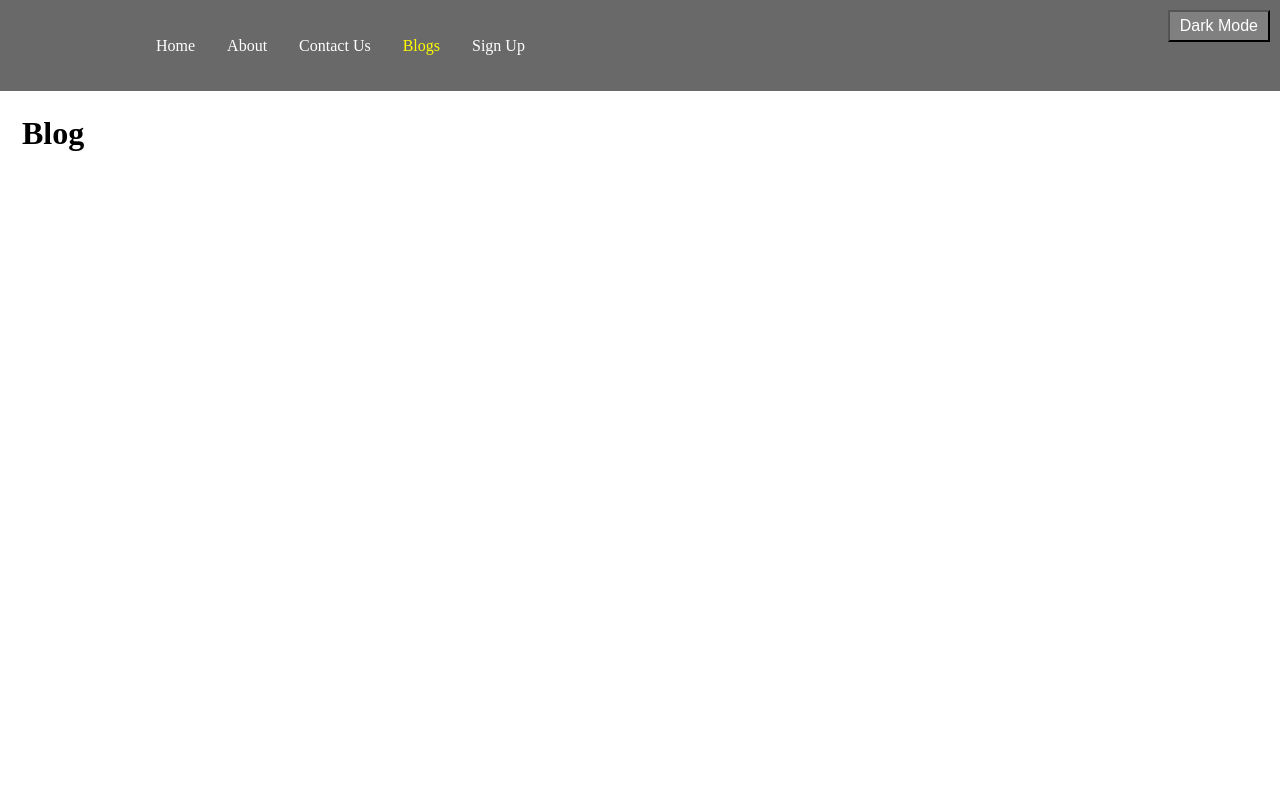
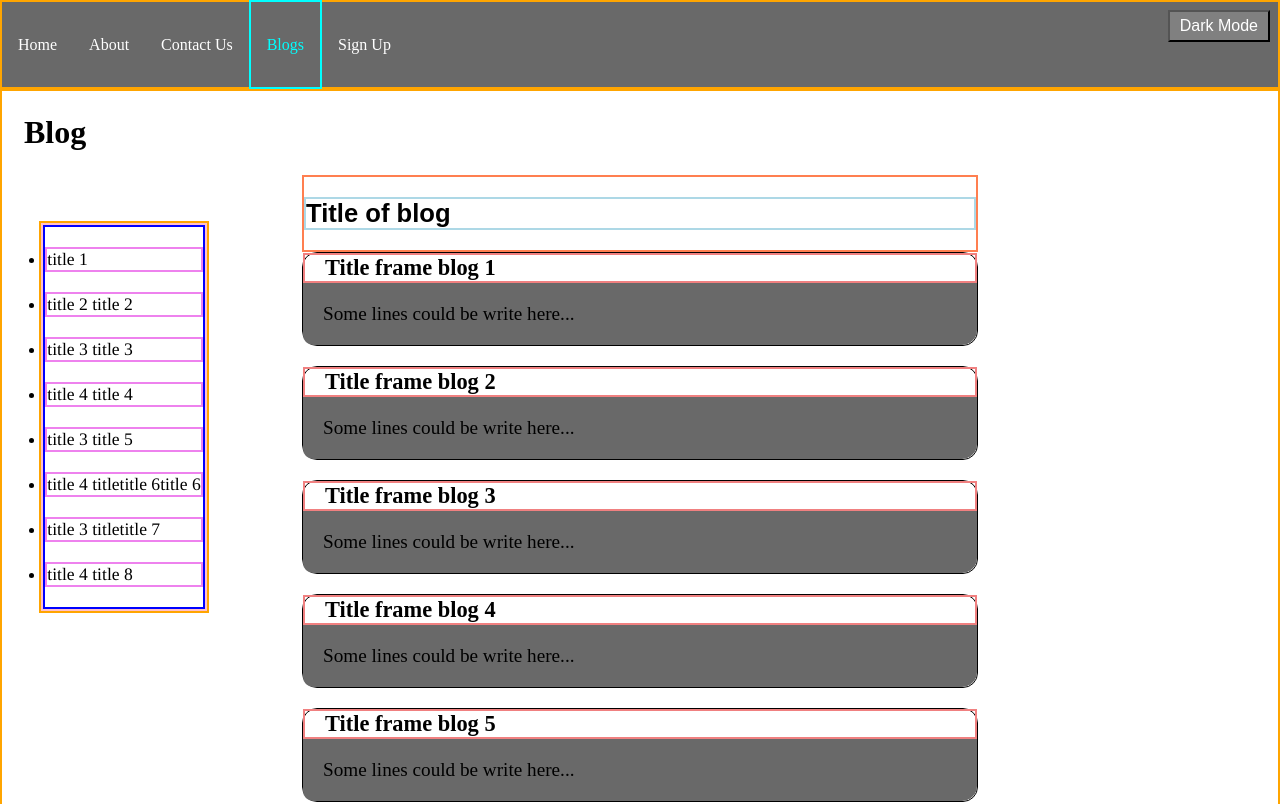
Before and after one commit to TLRKiliann/great-react, a React (Create React App) app in the folder big-project/: page /blogs in a window 1280 px wide. Shown: the top 804 px of the page. Built offline with nearby package versions, Linux system fonts and the light colour scheme.

Commit message:
testing lib & jest install

```diff
--- a/big-project/package.json
+++ b/big-project/package.json
@@ -41,6 +41,6 @@
   },
   "devDependencies": {
     "@testing-library/react": "^13.3.0",
-    "jest": "^28.1.0"
+    "jest": "^28.1.1"
   }
 }
--- a/big-project/src/App.css
+++ b/big-project/src/App.css
@@ -1,11 +1,13 @@
 :root {
   --bg-color: #fff;
   --text-color: #000;
+  --bd-color: #000;
 }
 
 [data-theme="dark"] {
   --bg-color: #3F3F3F;
   --text-color: #fff;
+  --bd-color: #fff;
 }
 
 body {
@@ -19,9 +21,16 @@ body {
 
   background-color: var(--bg-color);
   color: var(--text-color);
+  border-color: var(--bd-color);
   font-family: 'One serif';
 
   /*border: 2px solid lightblue;*/
+}
+
+.frameblog--div {
+  background-color: var(--bg-color);
+  color: var(--text-color);
+  border-color: var(--bd-color);
 }
 
 .btn--dark {
--- a/big-project/src/Pages/blogs.js
+++ b/big-project/src/Pages/blogs.js
@@ -3,8 +3,96 @@ import "./style.css"
 
 const Blogs = () => {
   return (
-    <div className="about--div">
-      <h1>Blog</h1>
+    <div id="mainblog--div">
+      <div className="blog--div">
+        <h1>Blog</h1>
+      </div>
+
+      <div className="asideblog--div">
+        <aside className="aside--blog">
+          <nav>
+            <ul>
+              <li>
+                <a className="bloglink--div">
+                  title 1
+                </a>
+              </li>
+              <li>
+                <a className="bloglink--div">
+                  title 2 title 2
+                </a>
+              </li>
+              <li>
+                <a className="bloglink--div">
+                  title 3 title 3
+                </a>
+              </li>
+              <li>
+                <a className="bloglink--div">
+                  title 4 title 4
+                </a>
+              </li>
+              <li>
+                <a className="bloglink--div">
+                  title 3 title 5
+                </a>
+              </li>
+              <li>
+                <a className="bloglink--div">
+                  title 4 titletitle 6title 6
+                </a>
+              </li>
+              <li>
+                <a className="bloglink--div">
+                  title 3 titletitle 7
+                </a>
+              </li>
+              <li>
+                <a className="bloglink--div">
+                  title 4 title 8
+                </a>
+              </li>
+            </ul>
+          </nav>
+        </aside>
+      </div>
+
+      <div id="paragraph--div">
+        <h2>
+          Title of blog
+        </h2>
+      </div>
+
+      <div className="frameblog--div" >
+        <h3>Title frame blog 1</h3>
+        <p>Some lines could be write here...</p>
+      </div>
+
+      <div className="frameblog--div">
+        <h3>Title frame blog 2</h3>
+        <p>Some lines could be write here...</p>
+      </div>
+
+      <div className="frameblog--div">
+        <h3>Title frame blog 3</h3>
+        <p>Some lines could be write here...</p>
+      </div>
+
+      <div className="frameblog--div">
+        <h3>Title frame blog 4</h3>
+        <p>Some lines could be write here...</p>
+      </div>
+
+      <div className="frameblog--div">
+        <h3>Title frame blog 5</h3>
+        <p>Some lines could be write here...</p>
+      </div>
+
+      <div className="frameblog--div">
+        <h3>Title frame blog 6</h3>
+        <p>Some lines could be write here...</p>
+      </div>
+
     </div>
   );
 };
--- a/big-project/src/Pages/style.css
+++ b/big-project/src/Pages/style.css
@@ -17,10 +17,6 @@ h3 {
   font-size: 2rem;
 }
 
-.paragraph--div {
-  text-align: justify;
-}
-
 p {
   font-size: 1rem;
 }
@@ -28,6 +24,134 @@ p {
 legend {
   margin: 20px;
 }
+
+
+/*blog style*/
+#mainblog--div {
+  margin: auto;
+  padding: auto;
+  padding-bottom: 20px;
+
+  border: 2px solid orange;
+}
+
+.blog--div {
+  margin: auto;
+  padding-left: 20px;
+
+  border: 2px solid white;
+}
+
+.asideblog--div {
+  position: fixed;
+  display: flex;
+
+  width: 240px;
+  height: 60%;
+  border: 2px solid white;
+}
+
+.aside--blog {
+  height: auto;
+  margin: auto;
+
+  display: flex;
+  flex-direction: column;
+
+  border: 2px solid orange;
+}
+
+.aside--blog nav {
+  margin: auto;
+  display: flex;
+
+
+  border: 2px solid pink;
+}
+
+.aside--blog ul {
+  margin: auto;
+  padding-left: 0px;
+  border: 2px solid blue;
+}
+
+.aside--blog li {
+  margin: 20px 0px;
+
+  border: 2px solid violet;
+}
+
+.bloglink--div {
+  text-decoration: none;
+  font-family: 'Times';
+  font-size: 1.1rem;
+}
+
+#paragraph--div {
+  margin: 0px 300px;
+
+  border: 2px solid coral;
+}
+
+#paragraph--div h2 {
+  margin: auto;
+  margin: 20px 0px;
+  font-family: 'Arial', sans-serif;
+  font-size: 1.6rem;
+
+  border: 2px solid lightblue;
+}
+
+.frameblog--div {
+  margin: 0px 300px;
+  margin-bottom: 20px;
+
+  border: 1px solid white;
+  border-radius: 15px;
+}
+
+.frameblog--div h3 {
+  margin: auto;
+  padding-left: 20px;
+  font-size: 1.4rem;
+
+  border: 2px solid lightcoral;
+}
+
+.frameblog--div p {
+  margin: auto;
+  padding-top: 20px;
+  padding-bottom: 20px;
+  padding-left: 20px;
+
+  font-size: 1.2rem;
+  background: dimgrey;
+  border-radius: 0px 0px 15px 10px;
+
+}
+
+
+
+
+
+
+
+
+
+
+
+
+
+
+
+
+
+
+
+
+
+
+
 
 #form--div {
   /*left: 0px;*/
--- a/big-project/src/components/Navbar/NavbarElements.js
+++ b/big-project/src/components/Navbar/NavbarElements.js
@@ -8,8 +8,9 @@ export const Nav = styled.nav`
   height: 85px;
   display: flex;
   justify-content: space-between;
-  padding: 0.2rem calc((100vw - 1000px) / 2);
   z-index: 12;
+
+  border: 2px solid orange;
 `;
 
 export const NavLink = styled(Link)`
@@ -21,7 +22,9 @@ export const NavLink = styled(Link)`
   height: 100%;
   cursor: pointer;
   &.active {
-    color: yellow;
+    color: cyan;
+
+  border: 2px solid cyan;
   }
 `;
 
@@ -45,5 +48,7 @@ export const NavMenu = styled.div`
   margin-right: -24px;
   @media screen and (max-width: 768px) {
     display: none;
+
+  border: 2px solid yellow;
   }
 `;
```
Also changed, not shown: 1 other file (tests, documents, lock files or other folders).
